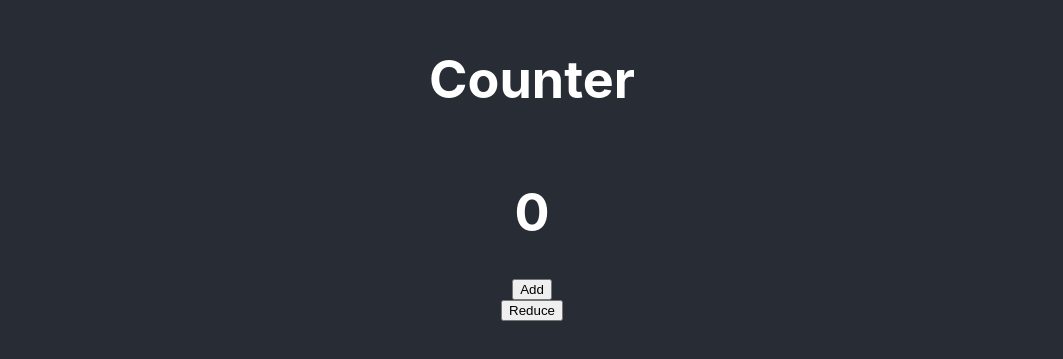
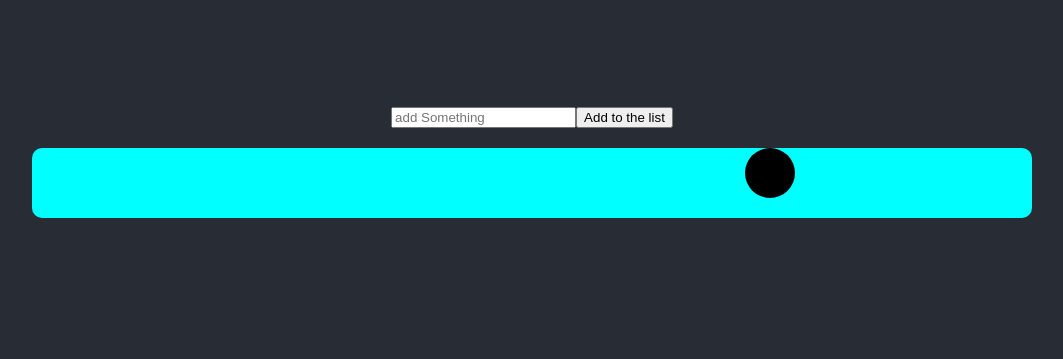
Before and after one commit to 12NikhilKumar/react, a React (Create React App) app: page / in a window 1280 px wide. Shown: the part 233-592 px from the top of the page, without its empty margins (108-1171 px from the left). Built offline with nearby package versions, Linux system fonts and the light colour scheme.

Commit message:
todo assingment

```diff
--- a/src/App.js
+++ b/src/App.js
@@ -1,9 +1,9 @@
 import './App.css';
-import Counter from './Component/counter';
+import Todo from './Component/todo';
 function App() {
   return (
     <div className = "App App-header">
-      <Counter/>
+      <Todo/>
     </div>
   );
 }
--- a/src/Component/todo.js
+++ b/src/Component/todo.js
@@ -1,35 +1,28 @@
 import {useState} from "react";
 import TodoInput from "./todoinput";
 import TodoItem from "./todoitem";
-import Header from "./header";
-const Todo = () => {
-    const [todos,SetTodos] = useState([{
-        id: 1,
-        title: "default",
-        status: false
-    }]);
-    const handleTaskCreate = (title) =>{
+const Todo = ()=>{
+    const [todo,setTodo] = useState([
+        {
+            id: 1,
+            title: ""
+        }
+    ]);
+    const handleTaskCreate = (title)=>{
         const payload = {
             title: title,
-            status: false,
-            id: todos.length + 1
+            id: todo.length
         };
-        SetTodos([...todos,payload]);
+        setTodo([...todo,payload]);
     };
-    const handleDelete = (id) => {
-        SetTodos(
-            todos.filter(item => item.id !== id)
-        )
-    }
     return (
         <>
-            <Header title="Todo-List"/>
             <TodoInput onTaskCreate={handleTaskCreate}/>
-            {todos.map((todo) =>{
-                return (
-                    <TodoItem key = {todo.id} title={todo.title} status={todo.status} id={todo.id} handleDelete={handleDelete}/>
-                )
-            })}
+             {todo.map((todo) =>{
+                 return (
+                    <TodoItem key={todo.id} title={todo.title}/>
+                 );
+             })}
         </>
     )
 }
--- a/src/Component/todoinput.js
+++ b/src/Component/todoinput.js
@@ -3,15 +3,15 @@ import Button from "./button";
 const TodoInput = ({onTaskCreate})=>{
     const [text,setText] = useState("");
     const handleChange = (e)=>{
-        setText(e.target.value);
-    };
+        setText(e.target.value)
+    }
     const handleClick = ()=>{
-        onTaskCreate(text);
-    };
-    return (
+        onTaskCreate(text)
+    }
+    return(
         <div>
-            <input type="text" placeholder="add some thing" value={text} onChange={handleChange}/>
-            <Button title="submit" onClick={handleClick}/>
+            <input type="text" placeholder="add Something" value={text} onChange={handleChange}/>
+            <Button title="Add to the list" onClick={handleClick}/>
         </div>
     )
 }
--- a/src/Component/todoitem.js
+++ b/src/Component/todoitem.js
@@ -1,8 +1,9 @@
-const TodoItem = ({id,status,title,handleDelete}) => {
+import styles from './todoitem.module.css';
+const TodoItem = ({id, title})=>{
     return (
-        <div>
-            <span>{`${title}-${status}`}</span>
-            <button onClick={()=>handleDelete(id)}>X</button>
+        <div className={styles.span}>
+            <span>{title}</span>
+            <div className={styles.btn}></div>
         </div>
     )
 }
--- /dev/null
+++ b/src/Component/todoitem.module.css
@@ -0,0 +1,17 @@
+.span{
+    width: 1000px;
+    height: 70px;
+    background-color: aqua;
+    font-size:25px;
+    color: black;
+    margin: 20px;
+    display: flex;
+    justify-content: space-around;
+    border-radius:10px;
+}
+.btn {
+    width:50px;
+    height:50px;
+    border-radius: 50%;
+    background-color:black;
+}
```
